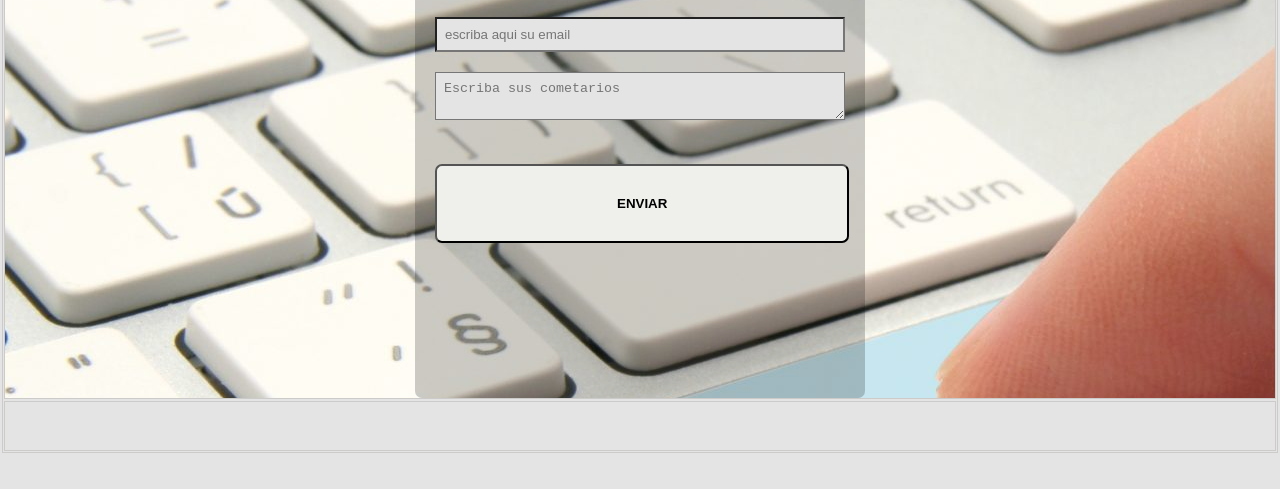
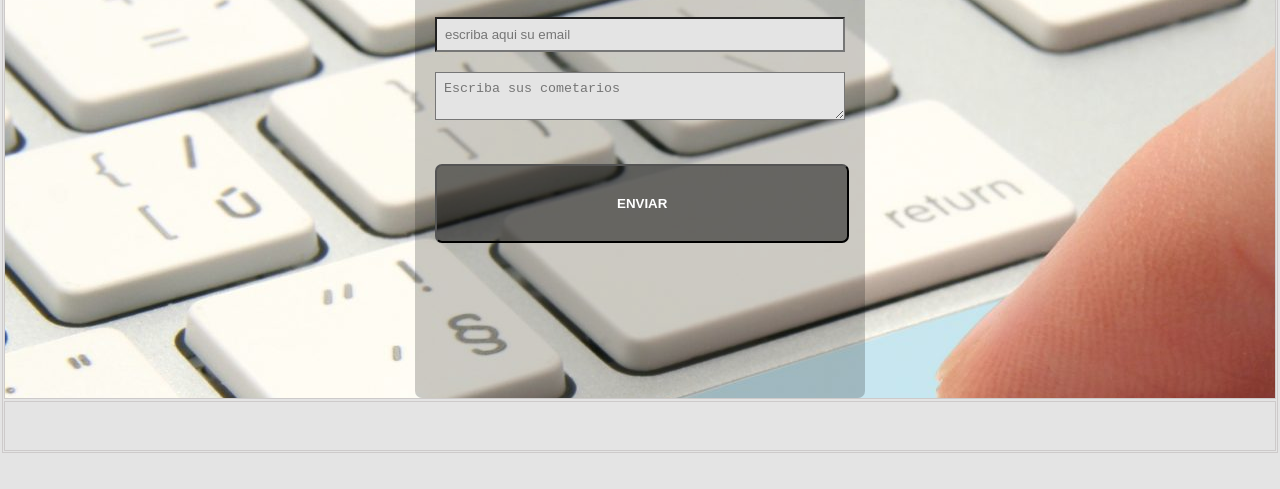
Before and after one commit to saus1/tpGrupo20, a plain HTML site: page html/contacto.html in a window 1280 px wide. Shown: the part 231-720 px from the top of the page. Drawn offline with Linux system fonts and the light colour scheme.

Commit message:
modificando boton con fondo

```diff
--- a/styles/style.css
+++ b/styles/style.css
@@ -139,8 +139,8 @@ h2{
 }
 
 #boton{
- background-color: rgb(239, 239, 235);
- color:black;
+ background: rgba(0,0,0,0.5);
+ color:white;
  font-weight: bold;
  margin-top: 20px;
  padding: 30px 180px;
```
